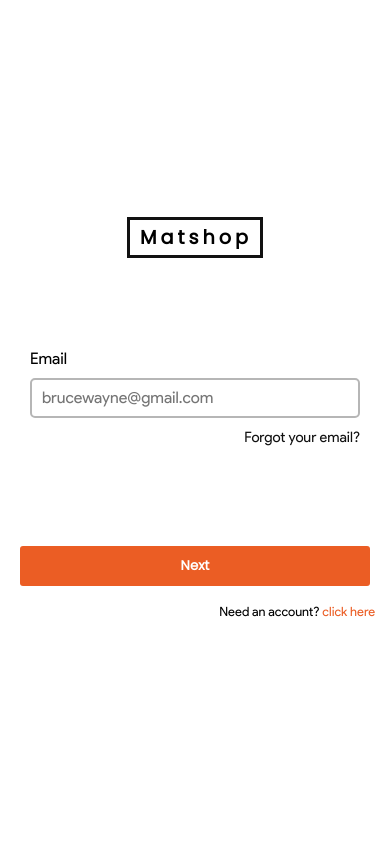
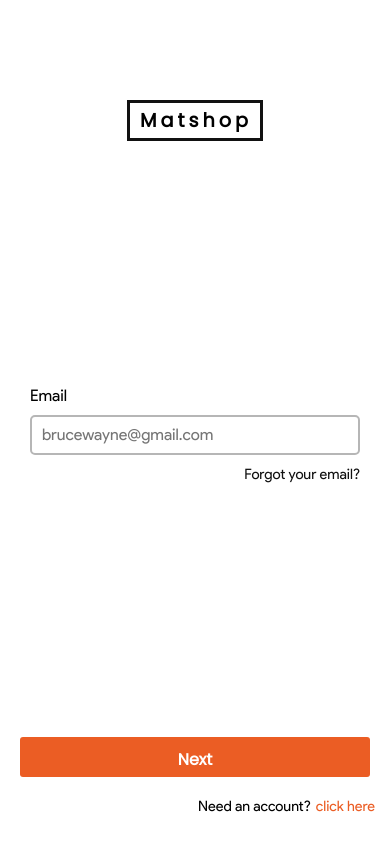
Before and after one commit to jasonwj96/matshop, a React (Create React App) app: page /login in a window 390 px wide. Built offline with nearby package versions, Linux system fonts and the light colour scheme.

Commit message:
Fixed some spacing issues

```diff
--- a/src/containers/login.jsx
+++ b/src/containers/login.jsx
@@ -194,7 +194,10 @@ const Login = props => {
                 </div>
               )}
               <p>
-                Need an account?<Link to="/register"> click here</Link>
+                Need an account?
+                <Link className="link" to="/register">
+                  click here
+                </Link>
               </p>
             </div>
           </div>
--- a/src/containers/login.scss
+++ b/src/containers/login.scss
@@ -154,11 +154,11 @@
     background-color: #ffffff;
 
     .login-panel {
+      padding-top: 100px;
       border-radius: 0px;
       margin: 0px;
       width: 100%;
       max-width: none;
-      max-height: 450px;
       height: 100%;
       box-shadow: none;
 
@@ -179,6 +179,19 @@
           font-size: 1em;
         }
       }
+
+      .login-footer {
+        button {
+          font-size: 1em;
+        }
+
+        p {
+          font-size: 0.9em;
+          .link {
+            margin-left: 5px;
+          }
+        }
+      }
     }
   }
 }
```
